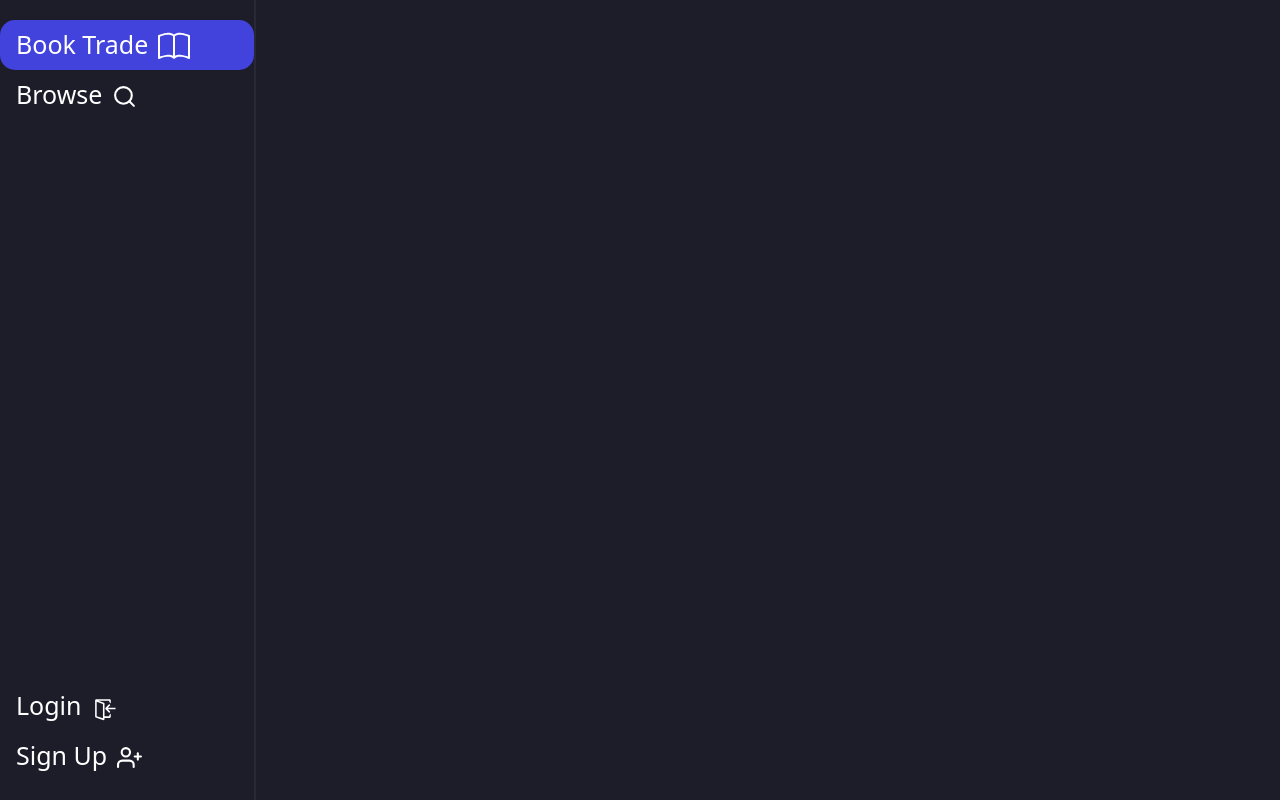
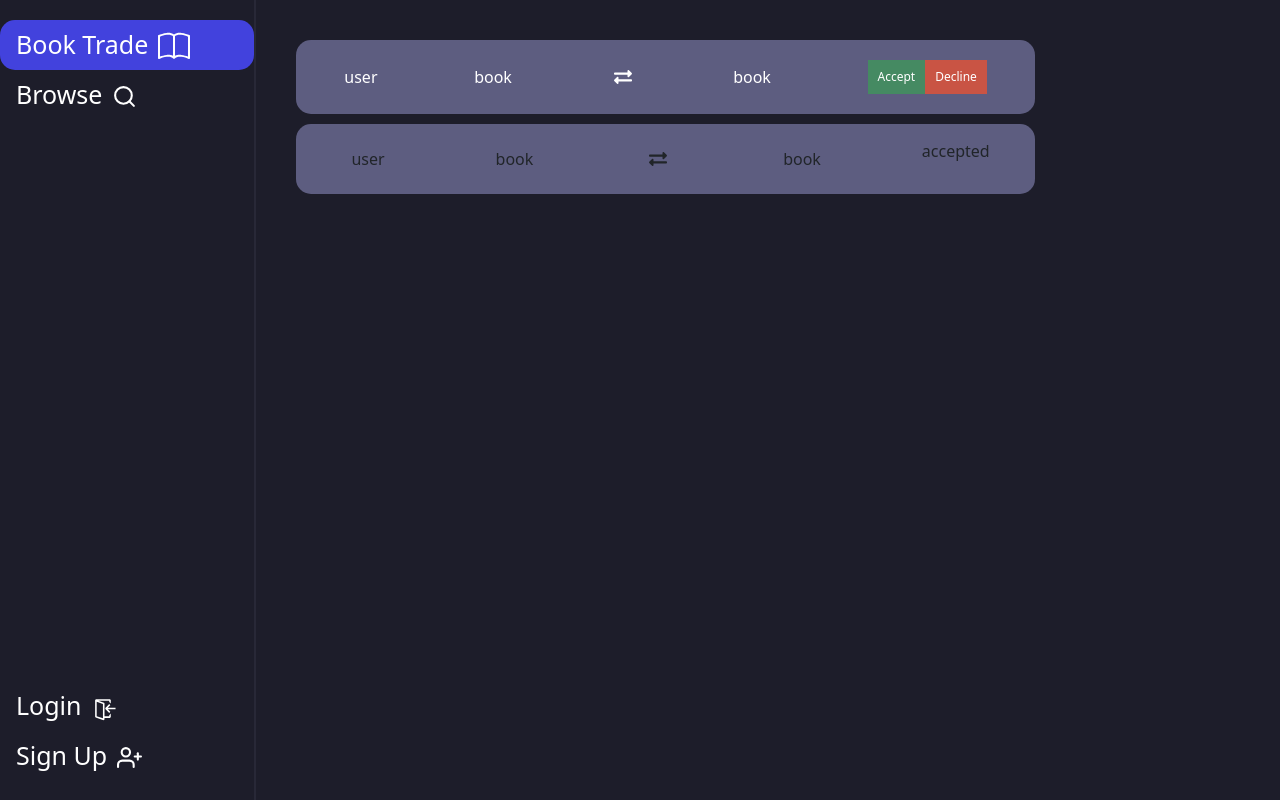
Before and after one commit to RomanenkoStud/BookTrade, a React (Create React App) app: page /history in a window 1280 px wide. Built offline with nearby package versions, Linux system fonts and the light colour scheme.

Commit message:
RequestModel added

```diff
--- a/package.json
+++ b/package.json
@@ -7,7 +7,7 @@
     "@testing-library/react": "^13.4.0",
     "@testing-library/user-event": "^13.5.0",
     "axios": "^1.0.0",
-    "bootstrap": "^5.2.2",
+    "bootstrap": "^5.2.3",
     "bootstrap-icons": "^1.9.1",
     "react": "^18.2.0",
     "react-dom": "^18.2.0",
--- a/src/App.js
+++ b/src/App.js
@@ -13,6 +13,7 @@ import MyCollection from "./components/pages/MyCollection";
 import SidebarMenu from "./components/SidebarMenu";
 import AddBook from "./components/pages/AddBook";
 import Profile from "./components/pages/Profile";
+import History from "./components/pages/History";
 import Exchange from "./components/Exchange";
 
 function App () {
@@ -47,7 +48,7 @@ function App () {
           <Route path="/register" element={<Register />} />
           <Route path="/add_book" element={<AddBook />} />
           <Route path="/profile" element={<Profile />} />
-          {/*<Route path="/history" element={<History />} />*/}
+          <Route path="/history" element={<History />} />
           <Route path="/collection" element={<MyCollection user={currentUser}/>} />
         </Routes>
       </div>
--- /dev/null
+++ b/src/components/RequestModel.jsx
@@ -0,0 +1,22 @@
+import React from "react";
+import { FaExchangeAlt } from 'react-icons/fa';
+
+function RequestModel(props) {
+    return (
+        <div className="request" style={props.pending ? {color:"white"} : null}>
+			<p className="request_info">{props.sender}</p>
+            <p className="request_info">{props.offer}</p>
+            <FaExchangeAlt style={{height: '18px'}} className="exchange_i"/>
+            <p className="request_info">{props.offer}</p>
+            {props.pending ?
+                (<div className="request-button-container">
+                    <button className="request-button button-yes">Accept</button>
+                    <button className="request-button button-not">Decline</button>
+                </div>) :
+                (<p>{props.state}</p>)
+            }
+		</div>
+    );
+}
+
+export default RequestModel;
--- /dev/null
+++ b/src/components/pages/History.jsx
@@ -0,0 +1,25 @@
+import React, {useState, useEffect} from "react";
+import RequestModel from "../RequestModel";
+
+function History(props) {
+	const [requests, setRequests] = useState([]);
+	useEffect(() => {
+    	if(props.user){
+		}
+	}, [props.user]);
+    return (
+		<div className="container_align content">
+            {props.books&&props.books.map((data, key) => {
+                return (
+                    <div key={key} onClick={()=>props.event(data)}>
+                        {}
+                    </div>
+                );
+            })}
+            <RequestModel sender="user" reciever="user" offer="book" pending={true} />
+            <RequestModel sender="user" reciever="user" offer="book" pending={false} state="accepted"/>
+		</div>
+    );
+}
+
+export default History;
--- a/src/components/pages/Home.jsx
+++ b/src/components/pages/Home.jsx
@@ -47,7 +47,7 @@ export default class Home extends Component {
           <div className="hero-image" style={{
             backgroundImage: 'linear-gradient(rgba(0, 0, 0, 0.5), rgba(0, 0, 0, 0.3)), url("/images/hero-books.jpg")'}}>
             <div className="hero-text">
-             <h1>Welcome to Book Trade</h1>
+              <h1>Welcome to Book Trade</h1>
               <p>The best book exchange app</p>
             </div>
           </div>
--- a/src/style/App.css
+++ b/src/style/App.css
@@ -42,8 +42,7 @@
     background-color: #282837;
   }
   .content {
-    padding-top: 30px;
-    padding-left: 30px;
+    padding: 30px;
   }
 
   .main {
@@ -171,6 +170,54 @@
     color: #ffffff;
   }
 
+  .request {
+    background-color: #5d5d80;
+    border-radius: 15px;
+    display: flex;
+    flex-direction: row;
+    align-items: center;
+    justify-content: space-around;
+    margin: 10px;
+    min-height: 70px;
+  }
+
+  .request_info {
+    margin: 10px;
+  }
+
+  .request-button {
+    margin-top: 10px;
+    cursor: pointer;
+    font-size: 12px;
+    background: #1D1D2A;
+    border: 0;
+    color: #fff;
+    padding: 8px 10px;
+    margin-bottom: 10px;
+  }
+
+  .button-yes {
+    background: #458a62;
+  }
+
+  .button-yes:hover {
+    background: #3e7459;
+  }
+
+  .button-not {
+    background: #c95444;
+  }
+
+  .button-not:hover {
+    background: #ad4b4b;
+  }
+
+  .request-button-container {
+    margin: 10px;
+    display: flex;
+    justify-content: center;
+  }
+
   @media (max-width: 767.98px) {
     .sidenav span{
       display: none;
```
Also changed, not shown: src/components/pages/MyCollection.jsx (indentation only), 1 other file (tests, documents, lock files or other folders). Lines whose indentation alone changed are shown as unchanged.
